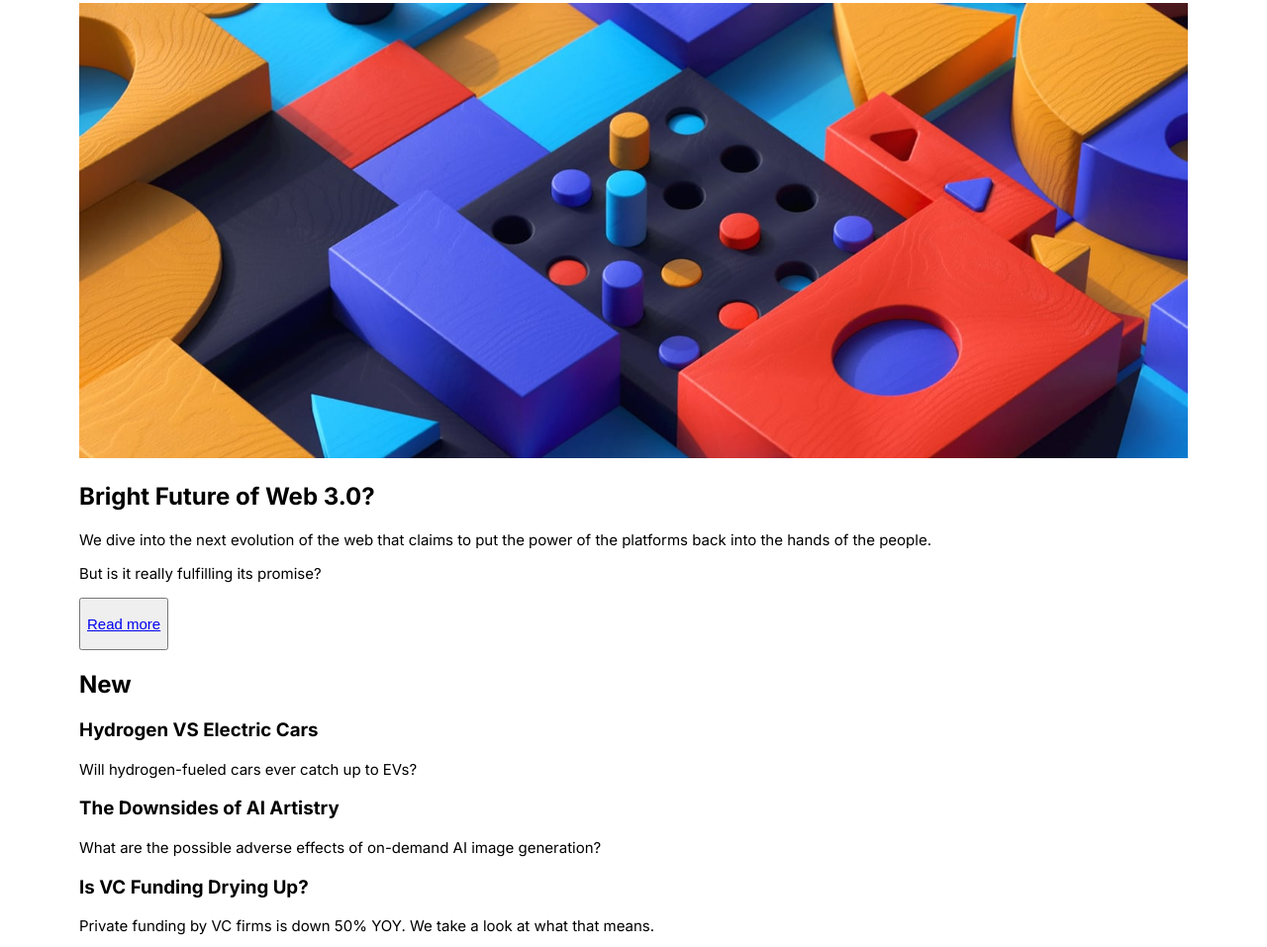
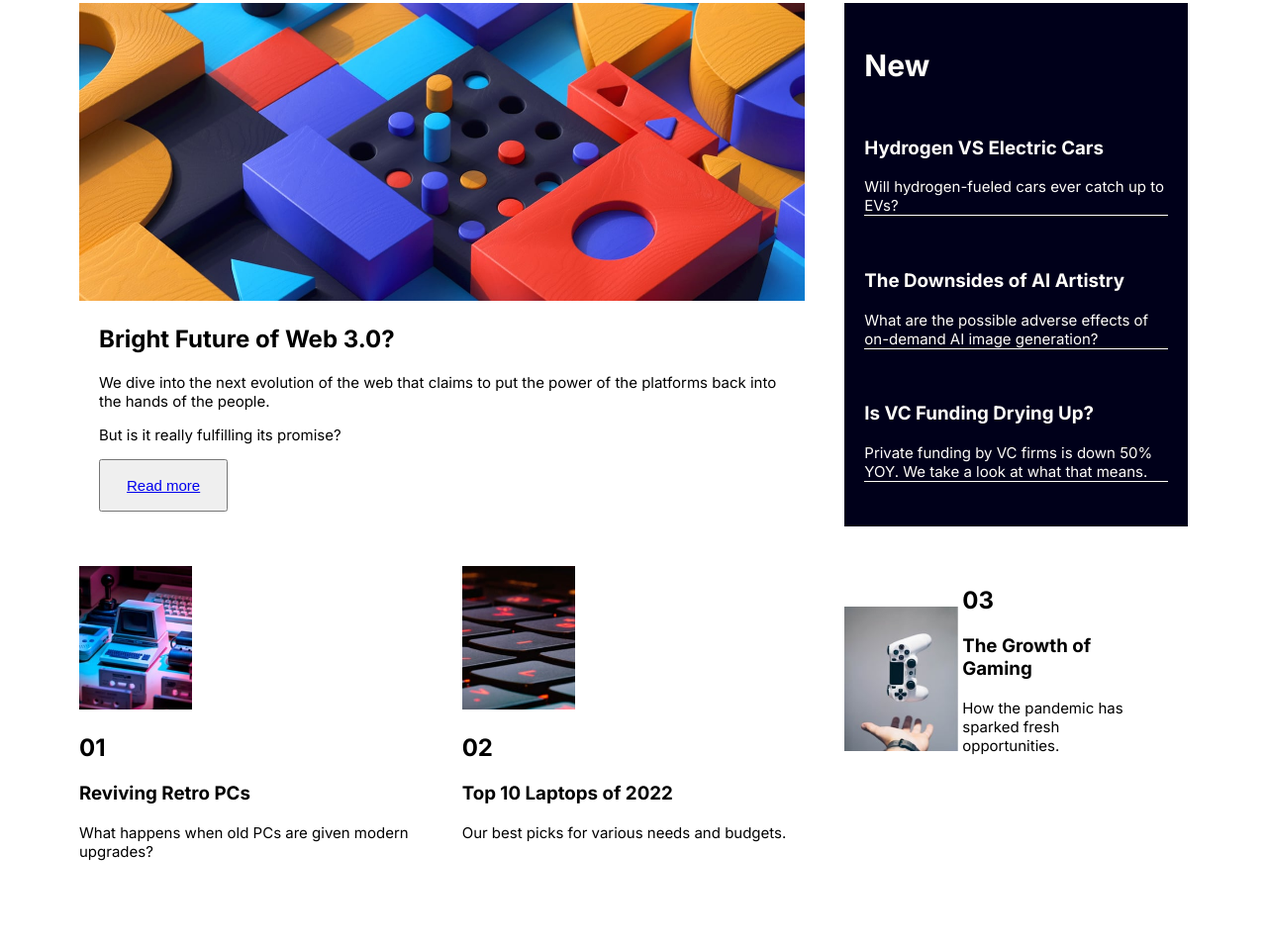
Before and after one commit to apedrocsantos/NewsHomepage, a plain HTML site: page index.html in a window 1280 px wide. Shown: the part 189-1146 px from the top of the page at 99% size. Drawn offline with Linux system fonts and the light colour scheme.

Commit message:
add grid

```diff
--- a/index.html
+++ b/index.html
@@ -27,7 +27,7 @@
   </ul>
 </nav>
 <main>
-  <article>
+  <article class="main-article">
     <img src="./assets/images/image-web-3-desktop.jpg">
   <h1>Bright Future of Web 3.0?</h1>
 
@@ -36,35 +36,40 @@
 
   <button><p><a href="#">Read more</a></p></button>
 </article>
- <aside>
+ <aside class="news">
 <h2>New</h2>
-
+<article class="sec-article">
   <h3>Hydrogen VS Electric Cars</h3>
   <p>Will hydrogen-fueled cars ever catch up to EVs?</p>
-
+</article>
+<article class="sec-article">
   <h3>The Downsides of AI Artistry</h3>
   <p>What are the possible adverse effects of on-demand AI image generation?</p>
-
+</article>
+<article class="sec-article">
   <h3>Is VC Funding Drying Up?</h3>
   <p>Private funding by VC firms is down 50% YOY. We take a look at what that means.</p>
+</article>
 </aside>
-<article>
+<article class="bottom retro">
   <img src="./assets/images/image-retro-pcs.jpg">
   <h2>01</h2>
   <h3>Reviving Retro PCs</h3>
   <p>What happens when old PCs are given modern upgrades?</p>
 </article>
-<article>
+<article class="bottom laptops">
   <img src="./assets/images/image-top-laptops.jpg">
   <h2>02</h2>
   <h3>Top 10 Laptops of 2022</h3>
   <p>Our best picks for various needs and budgets.</p>
 </article>
-<article>
+<article class="bottom gaming">
   <img src="./assets/images/image-gaming-growth.jpg">
+  <div class="test">
   <h2>03</h2>
   <h3>The Growth of Gaming</h3>
   <p>How the pandemic has sparked fresh opportunities.</p>
+</div>
 </article>
 </main>
   <footer>
--- a/styles.css
+++ b/styles.css
@@ -27,17 +27,81 @@ nav a:hover{
 .logo{
     left: 0px;
 }
-ul{
 
-}
 li{
     display: inline;
     margin-left: 30px;
 }
 
+main{
+    display: grid;
+    grid-template: 1fr 1fr 1fr / 1fr 1fr 1fr;
+    gap: 40px;
+}
+
+.main-article{
+    grid-column: 1 / 3;
+    grid-row: 1 / 2;
+}
+
+.main-article h1{
+    padding: 0 20px;
+}
+
+.main-article p{
+    padding: 0 20px;
+}
+
+button{
+    margin: 0 20px;
+}
+
+.news{
+    grid-column: 3 / 3;
+    grid-row: 1 / 2;
+    background-color: hsl(240, 100%, 5%);
+    padding: 20px;
+    align-content: space-between;
+}
+
+.news h2{
+    color: hsl(36, 100%, 99%);
+    font-size: 30px;
+}
+
+.news h3{
+    color: hsl(36, 100%, 99%);
+}
+
+.news h3:hover{
+    color: hsl(35, 77%, 62%);
+    cursor: pointer;bvvu0'
+
+}
+
+.news p{
+    color: hsl(36, 100%, 99%);
+    border-bottom: 1px solid  hsl(36, 100%, 99%);
+}
+
+.sec-article{
+    padding: 10px 0;
+}
+
+.test{
+    width: 50%;
+    display:pv
+    width: 50%;
+    display: inline-block;
+}
+
+.bottom img{
+    width: 33%;
+    display: inline;
+}
+
 img{
     max-width: 100%;
-    max-height: 30%;
 }
 
 p{
```
